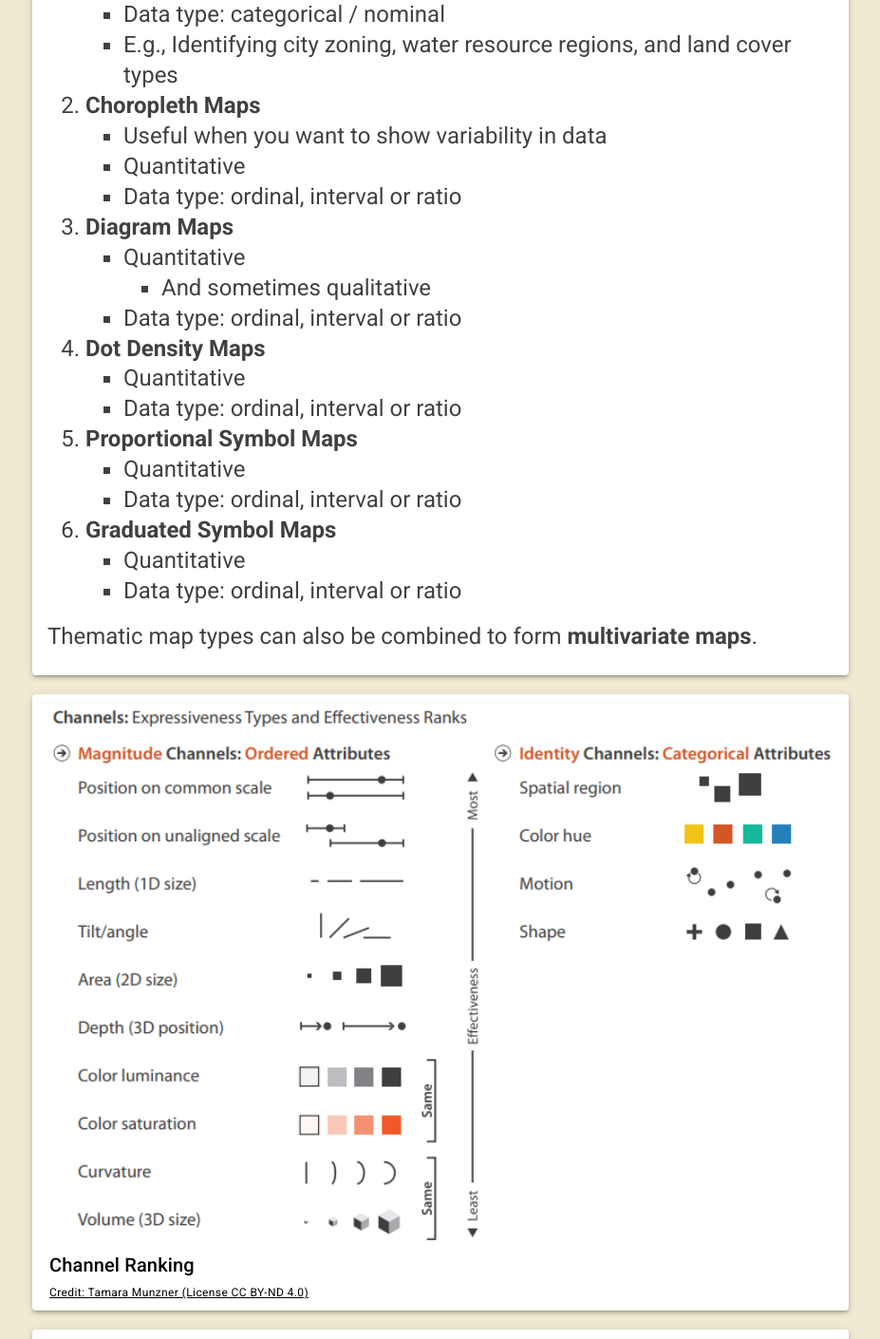
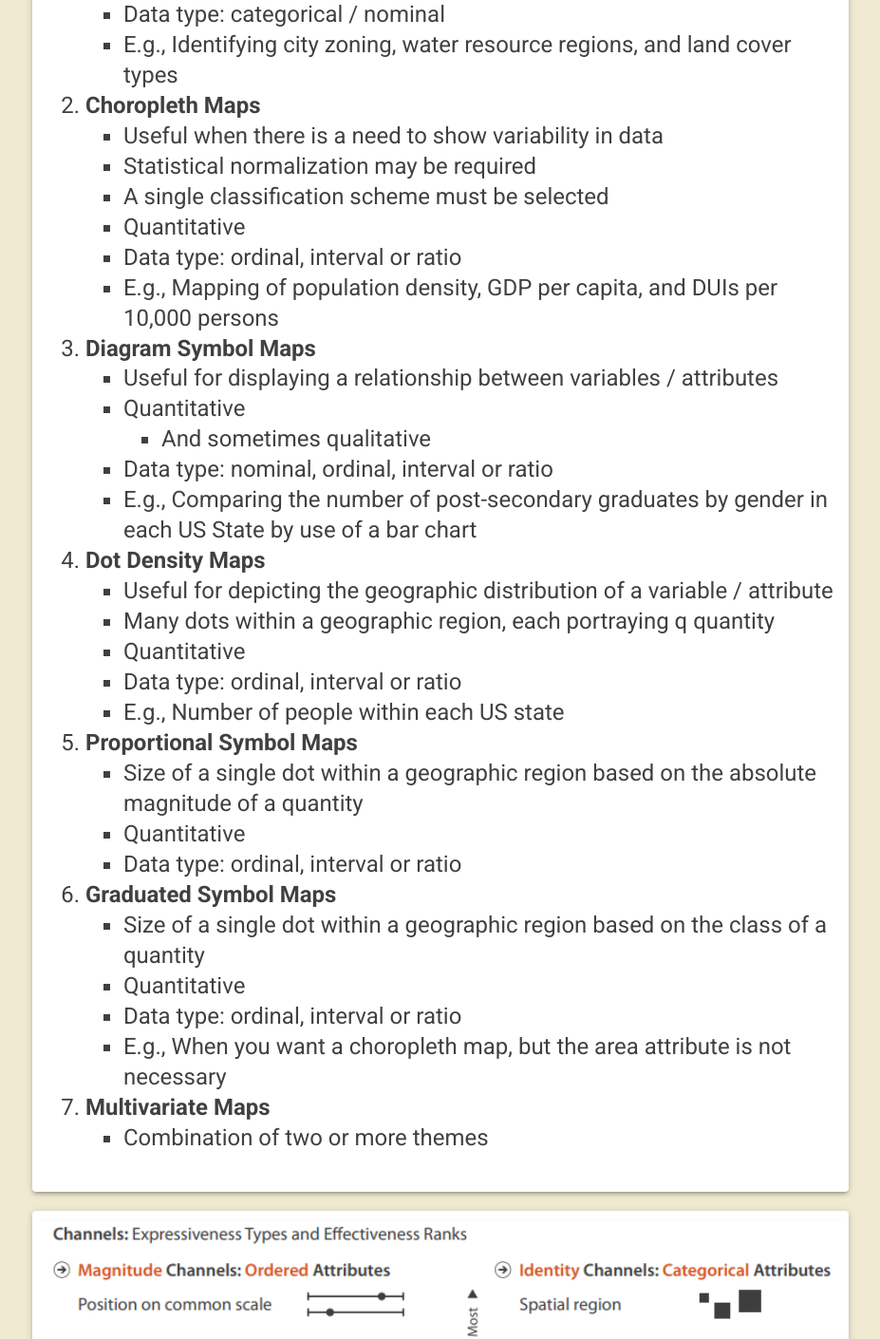
Before and after one commit to InteractiveLearner/interactivelearner-gis, a React (Create React App) app: page /#/visual in a window 1280 px wide. Shown: the part 4820-6230 px from the top of the page at 95% size, without its empty margins (176-1103 px from the left). Built offline with nearby package versions, Linux system fonts and the light colour scheme.

Commit message:
More maps and content

```diff
--- a/src/views/pages/Visual.jsx
+++ b/src/views/pages/Visual.jsx
@@ -120,12 +120,21 @@ const encodingQuestions = [
 
 const typesQuestions = [
   {
-    question: "Q",
-    answer: "A",
+    question:
+      "Based on the chorochromatic map, how many health authorities are there in British Columbia?",
+    answer: "5",
   },
   {
-    question: "Q",
-    answer: "A",
+    question: "Which channel is the chorochromatic map using?",
+    answer: "Identity - Color Hue",
+  },
+  {
+    question: "What is the meaning of the darkest colour in the choropleth map scale?",
+    answer: "The darkest colour represents the highest population density in Ottawa",
+  },
+  {
+    question: "At the Country level, how many people does a dot represent in the dot density map?",
+    answer: "1 dot = 17,500 people",
   },
 ];
 
@@ -159,6 +168,11 @@ const sources = [
     title: "Map",
     author: "วราภรณ์ มูลวงศ์",
     url: "https://sites.google.com/site/boardinclassrom/map/chorochromatic-map",
+  },
+  {
+    title: "Dot Distribution vs Graduated Symbols vs Proportional Symbol Maps",
+    author: "GISGeography",
+    url: "https://gisgeography.com/dot-distribution-graduated-symbols-proportional-symbol-maps/#:~:text=While%20proportional%20symbol%20maps%20scale,population%20into%204%20separate%20classes.",
   },
 ];
 
@@ -366,12 +380,11 @@ function Visual() {
                 <br></br>
                 <br></br>
                 Thematic mapping channel selections are linked to the{" "}
-                <b>expressiveness types</b> and
-                <b>effectiveness ranks</b> principles. The expressiveness types
-                principle seeks to match a data type with the appropriate
-                channel. The effectiveness ranks principle simply argues that
-                not all channels are created equal, and that certain channels
-                have a higher importance than others.
+                <b>expressiveness types</b> and <b>effectiveness ranks</b>{" "}
+                principles. The expressiveness types principle seeks to match a
+                data type with the appropriate channel. The effectiveness ranks
+                principle simply argues that not all channels are created equal,
+                and that certain channels have a higher importance than others.
                 <br></br>
                 <br></br>
                 With all this background in mind, we will go over a few thematic
@@ -396,31 +409,60 @@ function Visual() {
                     <b>Choropleth Maps</b>
                   </li>
                   <ul>
-                    <li>Useful when you want to show variability in data</li>
+                    <li>
+                      Useful when there is a need to show variability in data
+                    </li>
+                    <li>Statistical normalization may be required</li>
+                    <li>A single classification scheme must be selected</li>
                     <li>Quantitative</li>
                     <li>Data type: ordinal, interval or ratio</li>
+                    <li>
+                      E.g., Mapping of population density, GDP per capita, and
+                      DUIs per 10,000 persons
+                    </li>
                   </ul>
                   <li>
-                    <b>Diagram Maps</b>
+                    <b>Diagram Symbol Maps</b>
                   </li>
                   <ul>
+                    <li>
+                      Useful for displaying a relationship between variables /
+                      attributes
+                    </li>
                     <li>Quantitative</li>
                     <ul>
                       <li>And sometimes qualitative</li>
                     </ul>
-                    <li>Data type: ordinal, interval or ratio</li>
+                    <li>Data type: nominal, ordinal, interval or ratio</li>
+                    <li>
+                      E.g., Comparing the number of post-secondary graduates by
+                      gender in each US State by use of a bar chart
+                    </li>
                   </ul>
                   <li>
                     <b>Dot Density Maps</b>
                   </li>
                   <ul>
+                    <li>
+                      Useful for depicting the geographic distribution of a
+                      variable / attribute
+                    </li>
+                    <li>
+                      Many dots within a geographic region, each portraying q
+                      quantity
+                    </li>
                     <li>Quantitative</li>
                     <li>Data type: ordinal, interval or ratio</li>
+                    <li>E.g., Number of people within each US state</li>
                   </ul>
                   <li>
                     <b>Proportional Symbol Maps</b>
                   </li>
                   <ul>
+                    <li>
+                      Size of a single dot within a geographic region based on
+                      the absolute magnitude of a quantity
+                    </li>
                     <li>Quantitative</li>
                     <li>Data type: ordinal, interval or ratio</li>
                   </ul>
@@ -428,14 +470,24 @@ function Visual() {
                     <b>Graduated Symbol Maps</b>
                   </li>
                   <ul>
+                    <li>
+                      Size of a single dot within a geographic region based on
+                      the class of a quantity
+                    </li>
                     <li>Quantitative</li>
                     <li>Data type: ordinal, interval or ratio</li>
+                    <li>
+                      E.g., When you want a choropleth map, but the area
+                      attribute is not necessary
+                    </li>
+                  </ul>
+                  <li>
+                    <b>Multivariate Maps</b>
+                  </li>
+                  <ul>
+                    <li>Combination of two or more themes</li>
                   </ul>
                 </ol>
-              </Typography>
-              <Typography component="p" variant="h5" sx={theme.content}>
-                Thematic map types can also be combined to form{" "}
-                <b>multivariate maps</b>.
               </Typography>
             </CardContent>
           </Card>
@@ -471,13 +523,21 @@ function Visual() {
                     people when you zoom in to a <i>Continent</i> or{" "}
                     <i>Country</i> level.
                   </li>
+                  <li>
+                    There is no diagram symbol map below. However, an example
+                    can still be seen on this page. Did you notice that pie
+                    charts were one of the hospital shape styles in the Visually
+                    Encoded Map? Despite the fact that the pie charts contain
+                    meaningless data, they could, for example, represent each
+                    hospital's budget categories.
+                  </li>
                 </ul>
               </Typography>
             </CardContent>
           </Card>
           <CardMedia
             component="iframe"
-            title="Dot Density Map"
+            title="Chorochromatic Map"
             style={{
               margin: "auto",
               marginBottom: "20px",
@@ -486,6 +546,18 @@ function Visual() {
             }}
             height={600}
             image="https://arcg.is/1HrKjq"
+          />
+          <CardMedia
+            component="iframe"
+            title="Choropleth Map"
+            style={{
+              margin: "auto",
+              marginBottom: "20px",
+              width: "95%",
+              border: 0,
+            }}
+            height={600}
+            image="https://arcg.is/1GPHW50"
           />
           <CardMedia
             component="iframe"
@@ -499,8 +571,42 @@ function Visual() {
             height={500}
             image="https://arcg.is/yLTWH0"
           />
-          {/* Ask Users to Identify each thematic map */}
-          {/* Watch as the dots in the dot density map represent a different number of people */}
+          <CardMedia
+            component="iframe"
+            title="Proportional Symbol Map"
+            style={{
+              margin: "auto",
+              marginBottom: "20px",
+              width: "95%",
+              border: 0,
+            }}
+            height={600}
+            image="https://arcg.is/0nqTKj"
+          />
+          <CardMedia
+            component="iframe"
+            title="Graduated Symbol Map"
+            style={{
+              margin: "auto",
+              marginBottom: "20px",
+              width: "95%",
+              border: 0,
+            }}
+            height={600}
+            image="https://arcg.is/G111f"
+          />
+          <CardMedia
+            component="iframe"
+            title="Multivariate  Map"
+            style={{
+              margin: "auto",
+              marginBottom: "20px",
+              width: "95%",
+              border: 0,
+            }}
+            height={800}
+            image="https://arcg.is/0jezuq"
+          />
           <Question questions={typesQuestions} />
         </Container>
       </ThemeProvider>
```
Also changed, not shown: 1 other file (tests, documents, lock files or other folders).
